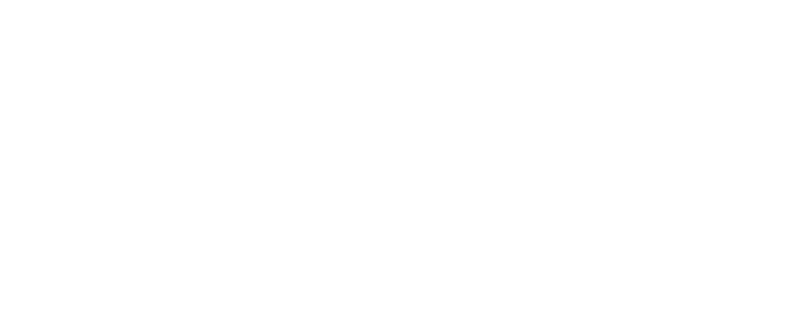
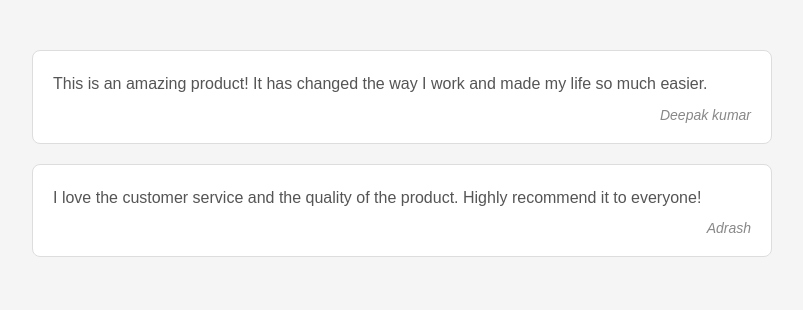
Before and after one commit to acciojob/testimonial-Deepak0090, a website: page main.html in a window 1280 px wide. Shown: the whole page, without its empty margins (238-1041 px from the left). Drawn offline with Linux system fonts and the light colour scheme.

Commit message:
created a submission

```diff
--- a/main.html
+++ b/main.html
@@ -4,7 +4,18 @@
 
 <head>
 	<link rel="stylesheet" href="styles.css">
+	<title>Testimonial Section</title>
 </head>
+<section class="testimonial-section">
+	<div class="testimonial">
+		<p class="testimonial-text">This is an amazing product! It has changed the way I work and made my life so much easier.</p>
+		<p class ="Author">Deepak kumar</p>
+	</div>
+	<div class="testimonial">
+		<p class="testimonial-text">I love the customer service and the quality of the product. Highly recommend it to everyone!</p>
+		<p class="Author">Adrash</p>
+	</div>
+</section>
 
 <body>
 	<!-- the entire body must be written by student -->
--- a/styles.css
+++ b/styles.css
@@ -1 +1,36 @@
 /*  your css code here. If applicable */
+*{
+	margin:0;
+	padding:0;
+	box-sizing:border-box;
+}
+body{
+	font-family:Arial, sans-serif;
+	background-color:#f5f5f5;
+	padding:20px;
+}
+.testimonial-section{
+	max-width:800px;
+	margin:0 auto;
+	padding:30px;
+	background-color:#f5f5f5;
+}
+.testimonial{
+	background-color:#fff;
+	padding:20px;
+	border:1px solid #ddd;
+	margin-bottom:20px;
+	border-radius:8px;
+}
+.testimonial-text{
+	font-size:16px;
+	line-height: 1.6;
+	color:#555;
+}
+.Author{
+	text-align:right;
+	font-style:italic;
+	margin-top:10px;
+	font-size:14px;
+	color:#888;
+}
```
